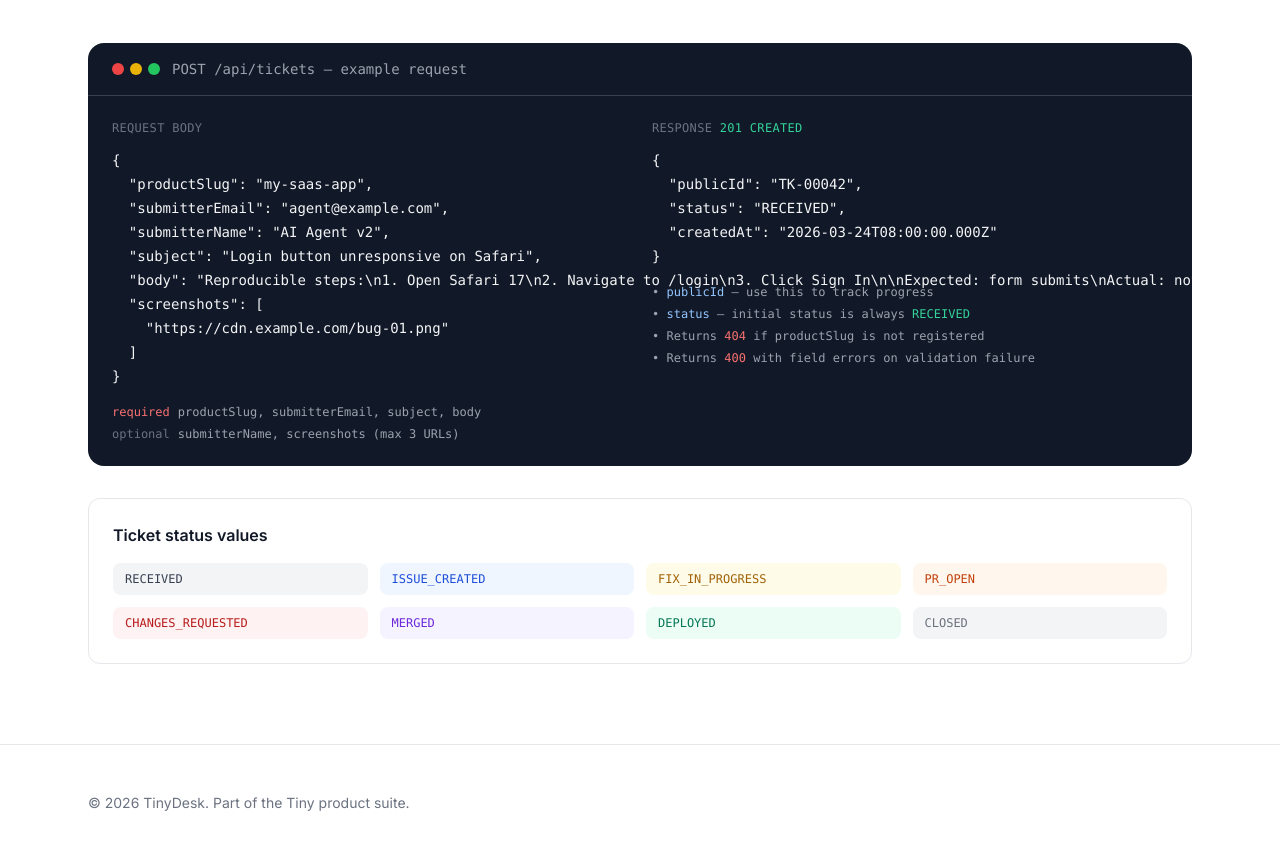
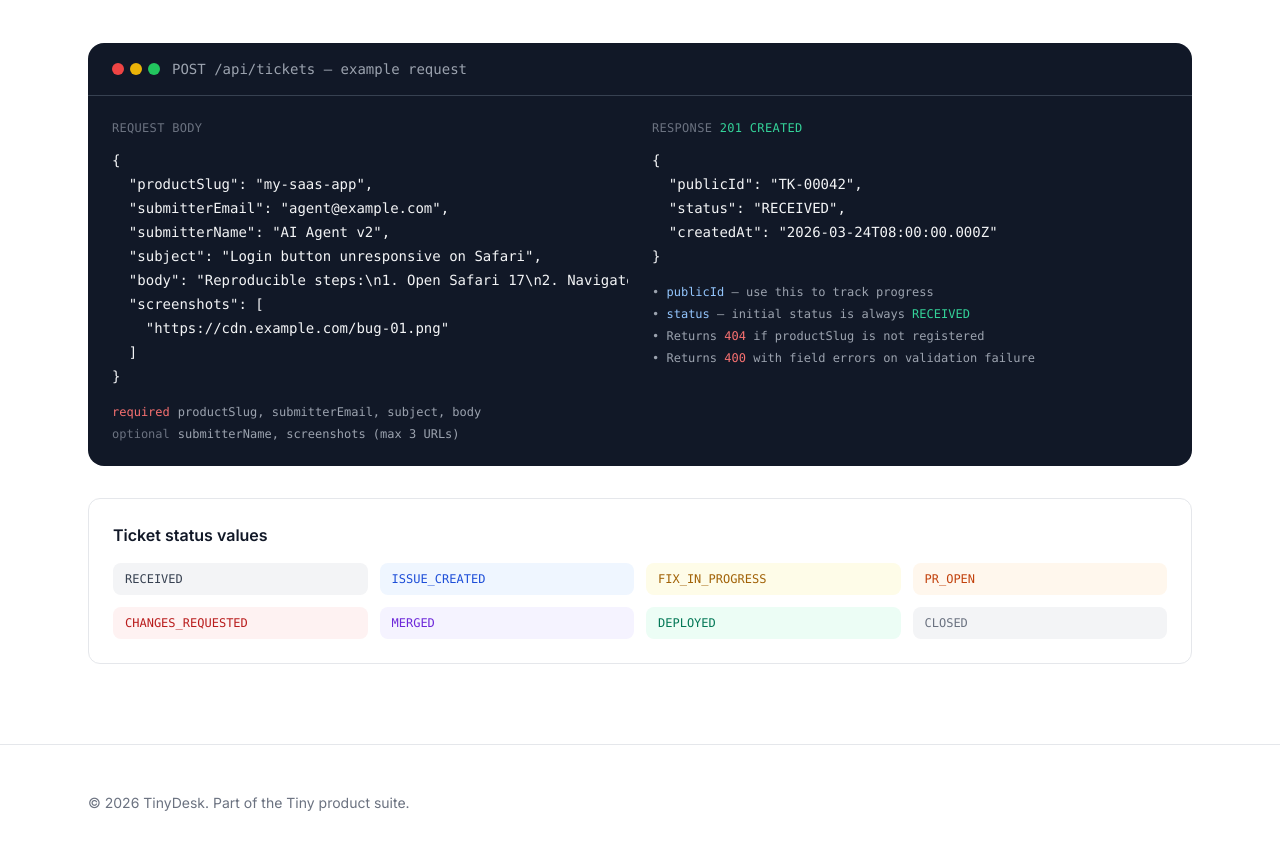
Before and after one commit to zenithventure/tinydesk, a Next.js app: page / in a window 1280 px wide. Shown: the part 1660-2509 px from the top of the page. Built offline with nearby package versions, Linux system fonts and the light colour scheme.

Commit message:
fix: TD-0029 - separate request body and response into containers

```diff
--- a/src/app/page.tsx
+++ b/src/app/page.tsx
@@ -155,9 +155,10 @@ export default function LandingPage() {
             </div>
             <div className="p-6 grid md:grid-cols-2 gap-6 text-sm font-mono">
               {/* Request */}
-              <div>
+              <div className="min-w-0 overflow-hidden">
                 <div className="text-gray-500 text-xs uppercase tracking-wide mb-3">Request body</div>
-                <pre className="text-gray-100 leading-6 whitespace-pre">{`{
+                <div className="overflow-x-auto rounded">
+                  <pre className="text-gray-100 leading-6 whitespace-pre">{`{
   "productSlug": "my-saas-app",
   "submitterEmail": "agent@example.com",
   "submitterName": "AI Agent v2",
@@ -167,6 +168,7 @@ export default function LandingPage() {
     "https://cdn.example.com/bug-01.png"
   ]
 }`}</pre>
+                </div>
                 <div className="mt-4 space-y-1.5 text-xs">
                   <div className="flex gap-2">
                     <span className="text-red-400">required</span>
@@ -179,13 +181,15 @@ export default function LandingPage() {
                 </div>
               </div>
               {/* Response */}
-              <div>
+              <div className="min-w-0 overflow-hidden">
                 <div className="text-gray-500 text-xs uppercase tracking-wide mb-3">Response <span className="text-emerald-400">201 Created</span></div>
-                <pre className="text-gray-100 leading-6 whitespace-pre">{`{
+                <div className="overflow-x-auto rounded">
+                  <pre className="text-gray-100 leading-6 whitespace-pre">{`{
   "publicId": "TK-00042",
   "status": "RECEIVED",
   "createdAt": "2026-03-24T08:00:00.000Z"
 }`}</pre>
+                </div>
                 <div className="mt-4 space-y-1.5 text-xs text-gray-400">
                   <div>• <span className="text-blue-300">publicId</span> — use this to track progress</div>
                   <div>• <span className="text-blue-300">status</span> — initial status is always <span className="text-emerald-400">RECEIVED</span></div>
```
